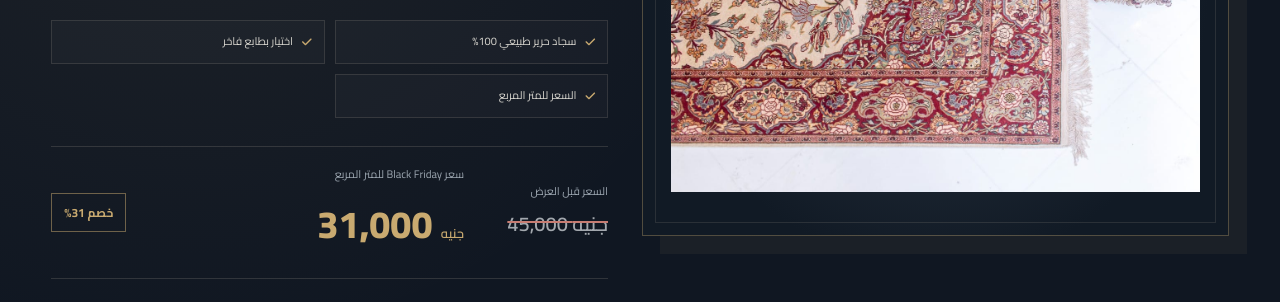
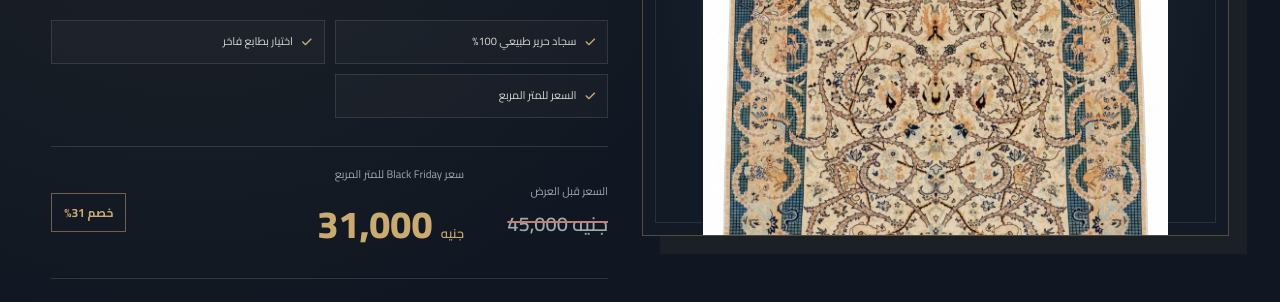
Before and after one commit to Alhassan2005/okda-website, a plain HTML site: page products/natural-silk.html in a window 1280 px wide. Shown: the part 615-917 px from the top of the page. Drawn offline with nearby package versions, Linux system fonts and the light colour scheme.

Commit message:
Update product image for natural silk page

```diff
--- a/products/natural-silk.html
+++ b/products/natural-silk.html
@@ -12,7 +12,7 @@
   <meta property="og:description" content="اكتشف سجاد حرير طبيعي 100% من عُقدة OKDA. سعر المتر المربع 31,000 جنيه بدلًا من 45,000 جنيه ضمن عروض Black Friday. تواصل معنا عبر واتساب لمعرفة المقاسات والتفاصيل.">
   <meta property="og:type" content="product">
   <meta property="og:url" content="https://alhassan2005.github.io/okda-website/products/natural-silk.html">
-  <meta property="og:image" content="https://alhassan2005.github.io/okda-website/images/image23.jpeg">
+  <meta property="og:image" content="https://alhassan2005.github.io/okda-website/images/silk.jpeg">
   <link rel="icon" href="../images/Logo.jpeg">
   <link rel="preconnect" href="https://fonts.googleapis.com">
   <link rel="preconnect" href="https://fonts.gstatic.com" crossorigin>
@@ -49,7 +49,7 @@
         <div class="product-detail-grid">
           <div class="product-detail-media">
             <span class="product-detail-badge">خصم 31%</span>
-            <button type="button" class="product-image-trigger" aria-label="عرض صورة السجادة كاملة"><img src="../images/image23.jpeg" alt="سجادة حرير طبيعي 100% من مجموعة عُقدة" fetchpriority="high"></button>
+            <button type="button" class="product-image-trigger" aria-label="عرض صورة السجادة كاملة"><img src="../images/silk.jpeg" alt="سجادة حرير طبيعي 100% من مجموعة عُقدة" fetchpriority="high"></button>
           </div>
           <div class="product-detail-copy">
             <p class="section-kicker">100% NATURAL SILK · OKDA</p>
```
